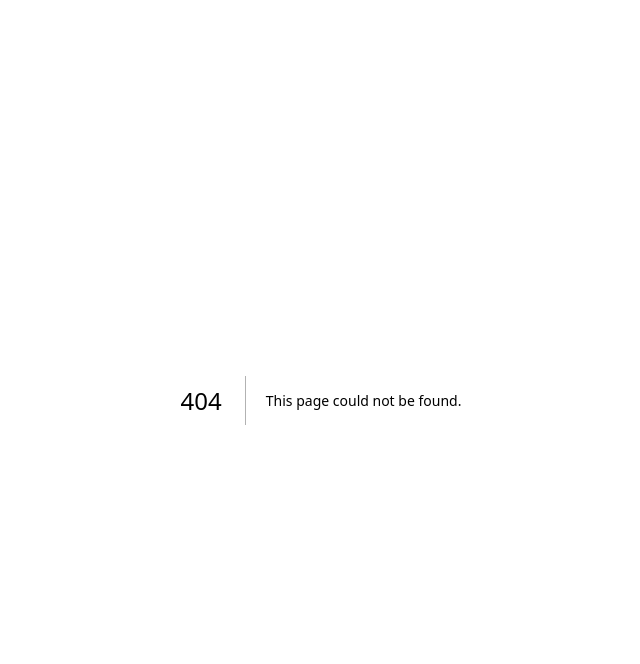
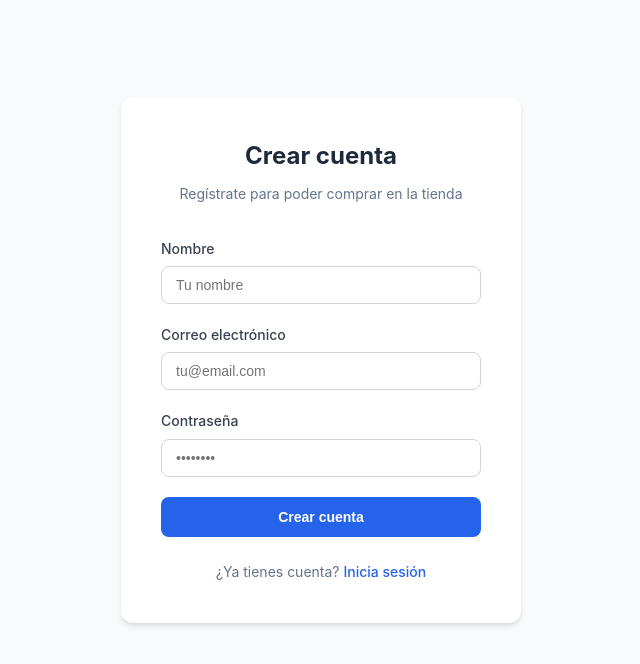
Before and after one commit to Carmen-SA24/tienda-web, a Next.js app: page /registro in a window 1280 px wide. Before the commit this address had no page. Shown: the top 664 px of the page, without its empty margins (319-959 px from the left). Built offline with nearby package versions, Linux system fonts and the light colour scheme; no server answers.

Commit message:
feat: añadir página de registro con formulario y estilos

```diff
--- /dev/null
+++ b/app/registro/page.tsx
@@ -0,0 +1,135 @@
+// Página de registro de usuario
+// Permite crear una nueva cuenta con email, nombre y contraseña
+// Al registrarse guarda el token JWT en localStorage y redirige al catálogo
+"use client";
+
+import { useState } from "react";
+import { useRouter } from "next/navigation";
+import { register } from "@/lib/api";
+import styles from "./registro.module.css";
+
+export default function RegistroPage() {
+  const router = useRouter();
+
+  // Estado del formulario
+  const [formData, setFormData] = useState({
+    email: "",
+    password: "",
+    nombre: "",
+  });
+
+  // Estado de carga y error
+  const [loading, setLoading] = useState(false);
+  const [error, setError] = useState("");
+
+  /**
+   * Actualiza el estado cuando el usuario escribe en un campo
+   * @param field - Nombre del campo a actualizar
+   * @returns Manejador de evento onChange
+   */
+  const handleChange = (field: string) => (e: React.ChangeEvent<HTMLInputElement>) => {
+    setFormData({ ...formData, [field]: e.target.value });
+  };
+
+  /**
+   * Envía el formulario de registro
+   * @param e - Evento del formulario
+   */
+  const handleSubmit = async (e: React.FormEvent) => {
+    e.preventDefault();
+    setError("");
+    setLoading(true);
+
+    try {
+      // Llamar a la API de registro
+      const data = await register(formData);
+
+      // Guardar token y datos del usuario en localStorage
+      localStorage.setItem("token", data.access_token);
+      localStorage.setItem("user", JSON.stringify(data.user));
+
+      // Redirigir al catálogo
+      router.push("/");
+    } catch (err) {
+      setError(err instanceof Error ? err.message : "Error al registrarse");
+    } finally {
+      setLoading(false);
+    }
+  };
+
+  return (
+    <div className={styles.authContainer}>
+      <div className={styles.authCard}>
+        <h1 className={styles.authTitle}>Crear cuenta</h1>
+        <p className={styles.authSubtitle}>
+          Regístrate para poder comprar en la tienda
+        </p>
+
+        {/* Mensaje de error */}
+        {error && <div className={styles.error}>{error}</div>}
+
+        {/* Formulario de registro */}
+        <form onSubmit={handleSubmit}>
+          <div className={styles.formGroup}>
+            <label htmlFor="nombre" className={styles.label}>
+              Nombre
+            </label>
+            <input
+              id="nombre"
+              type="text"
+              className={styles.input}
+              placeholder="Tu nombre"
+              value={formData.nombre}
+              onChange={handleChange("nombre")}
+              required
+            />
+          </div>
+
+          <div className={styles.formGroup}>
+            <label htmlFor="email" className={styles.label}>
+              Correo electrónico
+            </label>
+            <input
+              id="email"
+              type="email"
+              className={styles.input}
+              placeholder="tu@email.com"
+              value={formData.email}
+              onChange={handleChange("email")}
+              required
+            />
+          </div>
+
+          <div className={styles.formGroup}>
+            <label htmlFor="password" className={styles.label}>
+              Contraseña
+            </label>
+            <input
+              id="password"
+              type="password"
+              className={styles.input}
+              placeholder="••••••••"
+              value={formData.password}
+              onChange={handleChange("password")}
+              required
+              minLength={6}
+            />
+          </div>
+
+          <button
+            type="submit"
+            className={styles.submitButton}
+            disabled={loading}
+          >
+            {loading ? "Creando cuenta..." : "Crear cuenta"}
+          </button>
+        </form>
+
+        {/* Enlace a inicio de sesión */}
+        <div className={styles.loginLink}>
+          ¿Ya tienes cuenta? <a href="/login">Inicia sesión</a>
+        </div>
+      </div>
+    </div>
+  );
+}
--- /dev/null
+++ b/app/registro/registro.module.css
@@ -0,0 +1,110 @@
+/* Estilos para la página de registro de usuario */
+
+.authContainer {
+  display: flex;
+  justify-content: center;
+  align-items: center;
+  min-height: calc(100vh - 80px);
+  padding: 2rem;
+}
+
+.authCard {
+  background: white;
+  border-radius: 12px;
+  box-shadow: 0 4px 6px -1px rgba(0, 0, 0, 0.1), 0 2px 4px -2px rgba(0, 0, 0, 0.1);
+  padding: 2.5rem;
+  width: 100%;
+  max-width: 400px;
+}
+
+.authTitle {
+  font-size: 1.5rem;
+  font-weight: 700;
+  color: #1e293b;
+  margin-bottom: 0.5rem;
+  text-align: center;
+}
+
+.authSubtitle {
+  font-size: 0.875rem;
+  color: #64748b;
+  margin-bottom: 2rem;
+  text-align: center;
+}
+
+.formGroup {
+  margin-bottom: 1.25rem;
+}
+
+.label {
+  display: block;
+  font-size: 0.875rem;
+  font-weight: 500;
+  color: #374151;
+  margin-bottom: 0.375rem;
+}
+
+.input {
+  width: 100%;
+  padding: 0.625rem 0.875rem;
+  border: 1px solid #d1d5db;
+  border-radius: 8px;
+  font-size: 0.875rem;
+  transition: border-color 0.2s, box-shadow 0.2s;
+  outline: none;
+  box-sizing: border-box;
+}
+
+.input:focus {
+  border-color: #2563eb;
+  box-shadow: 0 0 0 3px rgba(37, 99, 235, 0.1);
+}
+
+.submitButton {
+  width: 100%;
+  padding: 0.75rem;
+  background: #2563eb;
+  color: white;
+  border: none;
+  border-radius: 8px;
+  font-size: 0.875rem;
+  font-weight: 600;
+  cursor: pointer;
+  transition: background 0.2s;
+}
+
+.submitButton:hover {
+  background: #1d4ed8;
+}
+
+.submitButton:disabled {
+  background: #93c5fd;
+  cursor: not-allowed;
+}
+
+.error {
+  background: #fef2f2;
+  color: #dc2626;
+  padding: 0.75rem;
+  border-radius: 8px;
+  font-size: 0.8125rem;
+  margin-bottom: 1rem;
+  text-align: center;
+}
+
+.loginLink {
+  text-align: center;
+  margin-top: 1.5rem;
+  font-size: 0.875rem;
+  color: #64748b;
+}
+
+.loginLink a {
+  color: #2563eb;
+  text-decoration: none;
+  font-weight: 500;
+}
+
+.loginLink a:hover {
+  text-decoration: underline;
+}
```
